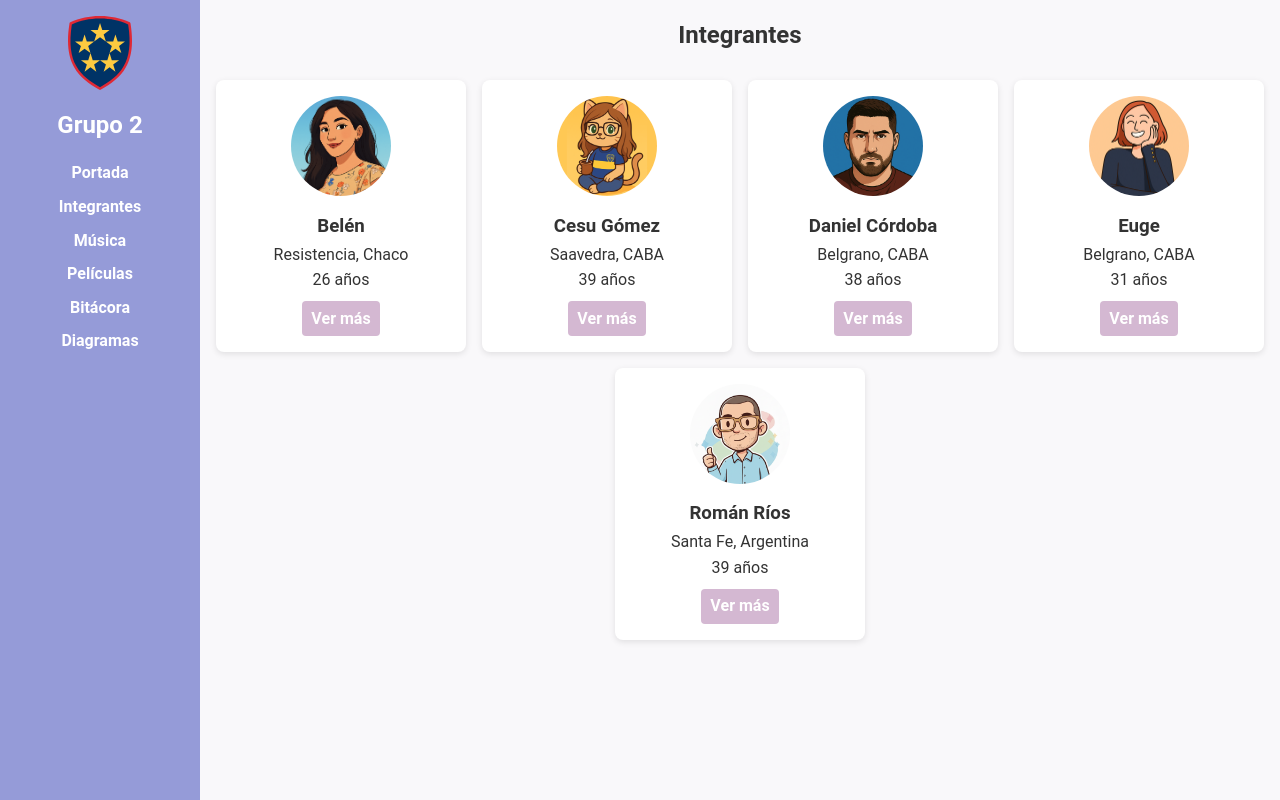
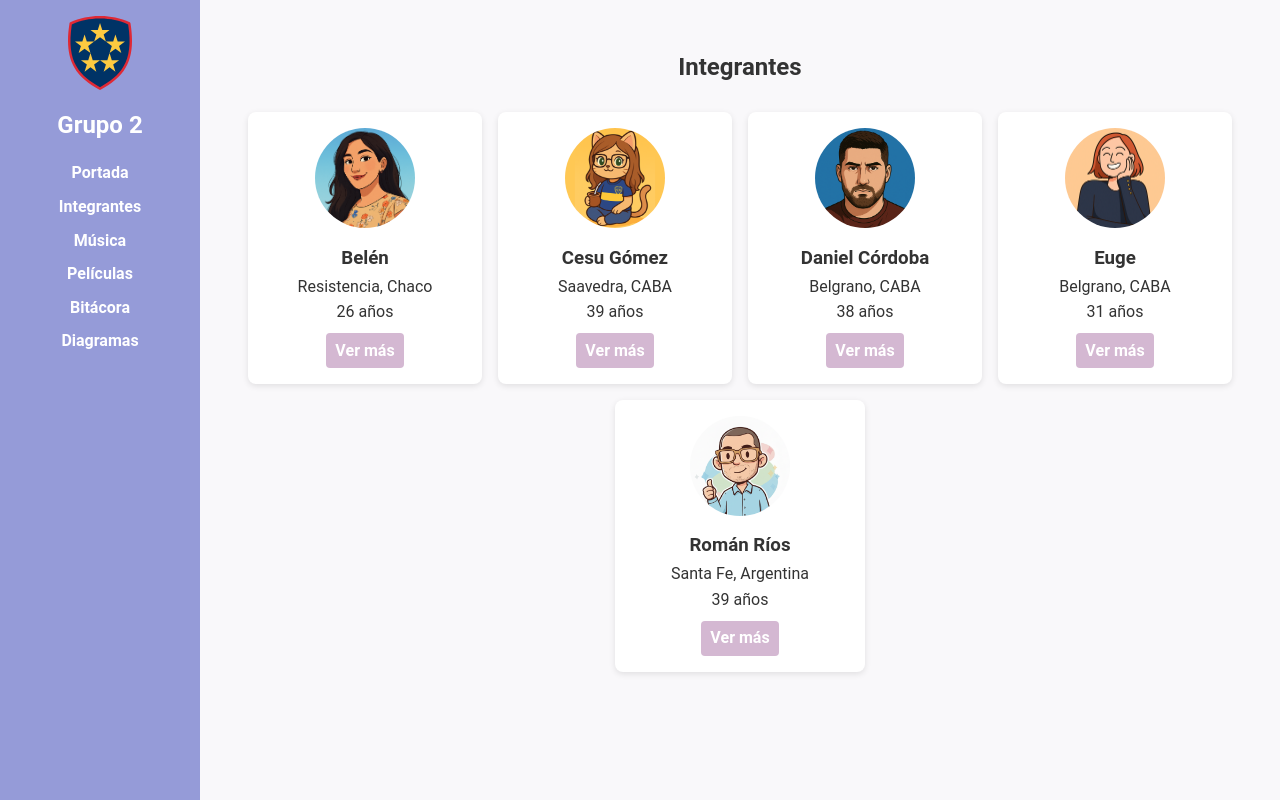
Before and after one commit to romanrios/ifts-front-tp2, a React (Vite) app: page /integrantes in a window 1280 px wide. Built offline with nearby package versions, Linux system fonts and the light colour scheme.

Commit message:
estilos, ajustes menores

```diff
--- a/src/pages/Bitacora/Bitacora.jsx
+++ b/src/pages/Bitacora/Bitacora.jsx
@@ -3,9 +3,9 @@ import CardBitacora from "../../components/CardBitacora/CardBitacora";
 
 function Bitacora() {
   return (
-    <>
+    <section>
       <div className={styles.fotoMain}>
-        <h1 className={styles.Titulo}>BITÁCORA</h1>
+        <h2 className={styles.Titulo}>BITÁCORA</h2>
       </div>
 
       <CardBitacora titulo="Decisiones de diseño tomadas por el equipo">
@@ -54,7 +54,7 @@ function Bitacora() {
           </li>
         </ul>
       </CardBitacora>
-    </>
+    </section>
   );
 }
 
--- a/src/pages/Bitacora/Bitacora.module.css
+++ b/src/pages/Bitacora/Bitacora.module.css
@@ -17,8 +17,7 @@
   color: black;
   font-size: 5vw;
   font-weight: bold;
-  padding: 10px 20px;
-  border-radius: 6px;
+  padding: 10px 50px;
   text-align: center;
   mix-blend-mode: screen;
 }
--- a/src/pages/Diagramas/Diagramas.jsx
+++ b/src/pages/Diagramas/Diagramas.jsx
@@ -2,10 +2,10 @@ import styles from "./Diagramas.module.css";
 
 function Diagramas() {
   return (
-    <>
+    <section className={styles.diagramas}>
       <h2>Diagramas</h2>
       <p>Acá van los diagramas</p>
-    </>
+    </section>
   );
 }
 
--- a/src/pages/Diagramas/Diagramas.module.css
+++ b/src/pages/Diagramas/Diagramas.module.css
@@ -0,0 +1,3 @@
+.diagramas {
+    padding: 2rem;
+}
--- a/src/pages/Integrantes/Integrantes.jsx
+++ b/src/pages/Integrantes/Integrantes.jsx
@@ -1,24 +1,18 @@
 import CardIntegrante from "../../components/CardIntegrante/CardIntegrante";
 import { integrantes } from "../../data/integrantes";
+import styles from "./Integrantes.module.css";
 
 function Integrantes() {
-  const containerStyle = {
-    display: "flex",
-    flexWrap: "wrap",
-    gap: "1rem",
-    justifyContent: "center",
-  };
-
   return (
-    <>
+    <section className={styles.integrantes}>
       <h2>Integrantes</h2>
-      <br></br>
-      <div style={containerStyle}>
+      <br />
+      <div className={styles.container}>
         {integrantes.map((int) => (
           <CardIntegrante key={int.id} integrante={int} />
         ))}
       </div>
-    </>
+    </section>
   );
 }
 
--- /dev/null
+++ b/src/pages/Integrantes/Integrantes.module.css
@@ -0,0 +1,10 @@
+.integrantes{
+    padding: 2rem;
+}
+
+.container {
+  display: flex;
+  flex-wrap: wrap;
+  gap: 1rem;
+  justify-content: center;
+}
--- a/src/pages/Portada/Portada.jsx
+++ b/src/pages/Portada/Portada.jsx
@@ -10,10 +10,8 @@ function Portada() {
 
   return (
     <>
-      <h1>Grupo 2 · TP02</h1>
-
       <div className={styles.fotoMain}>
-        <div className={styles.Titulo}>GRUPO DOS</div>
+        <h1 className={styles.Titulo}>GRUPO DOS</h1>
       </div>
 
       <h2>¿Quiénes somos?</h2>
```
